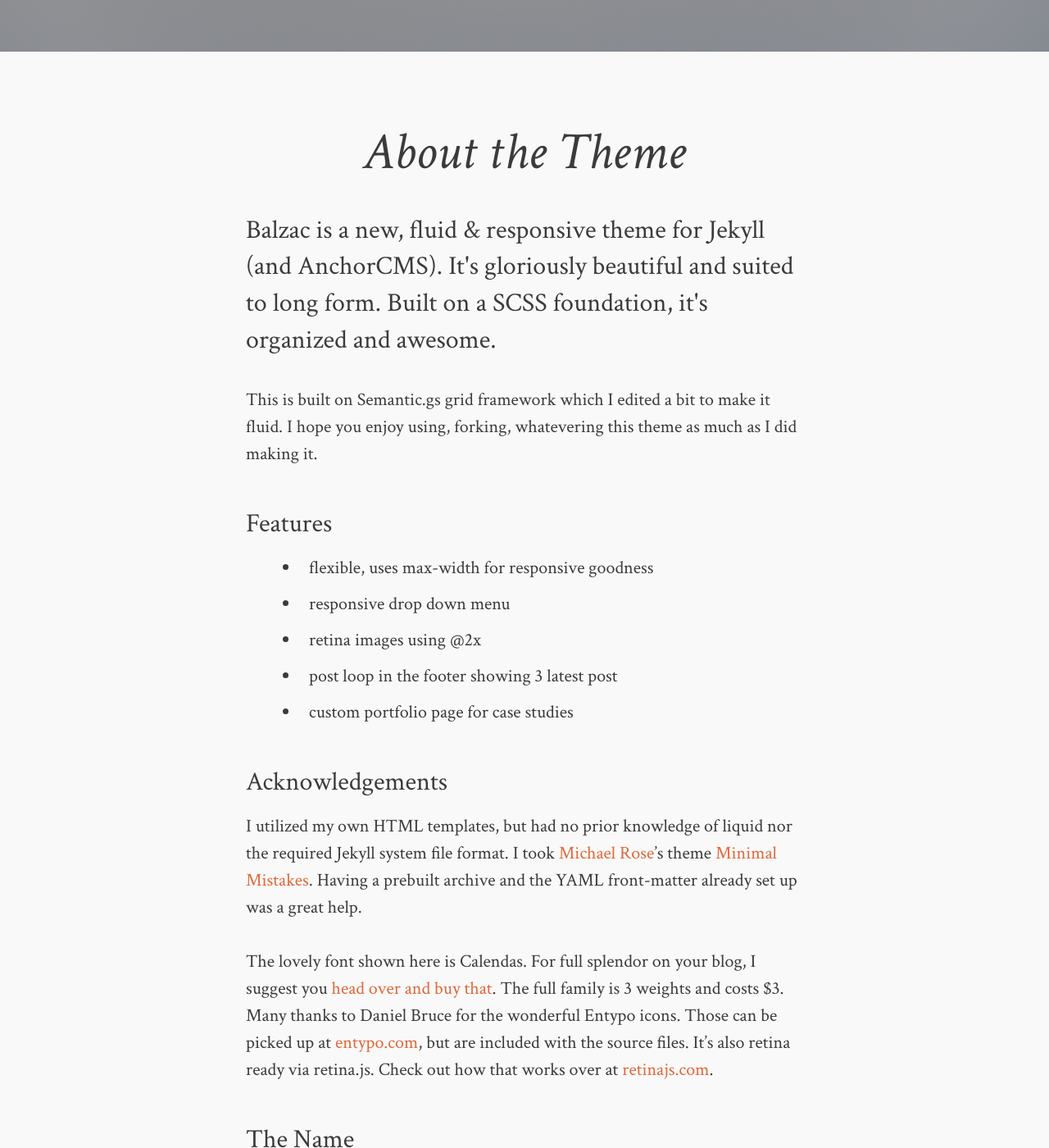
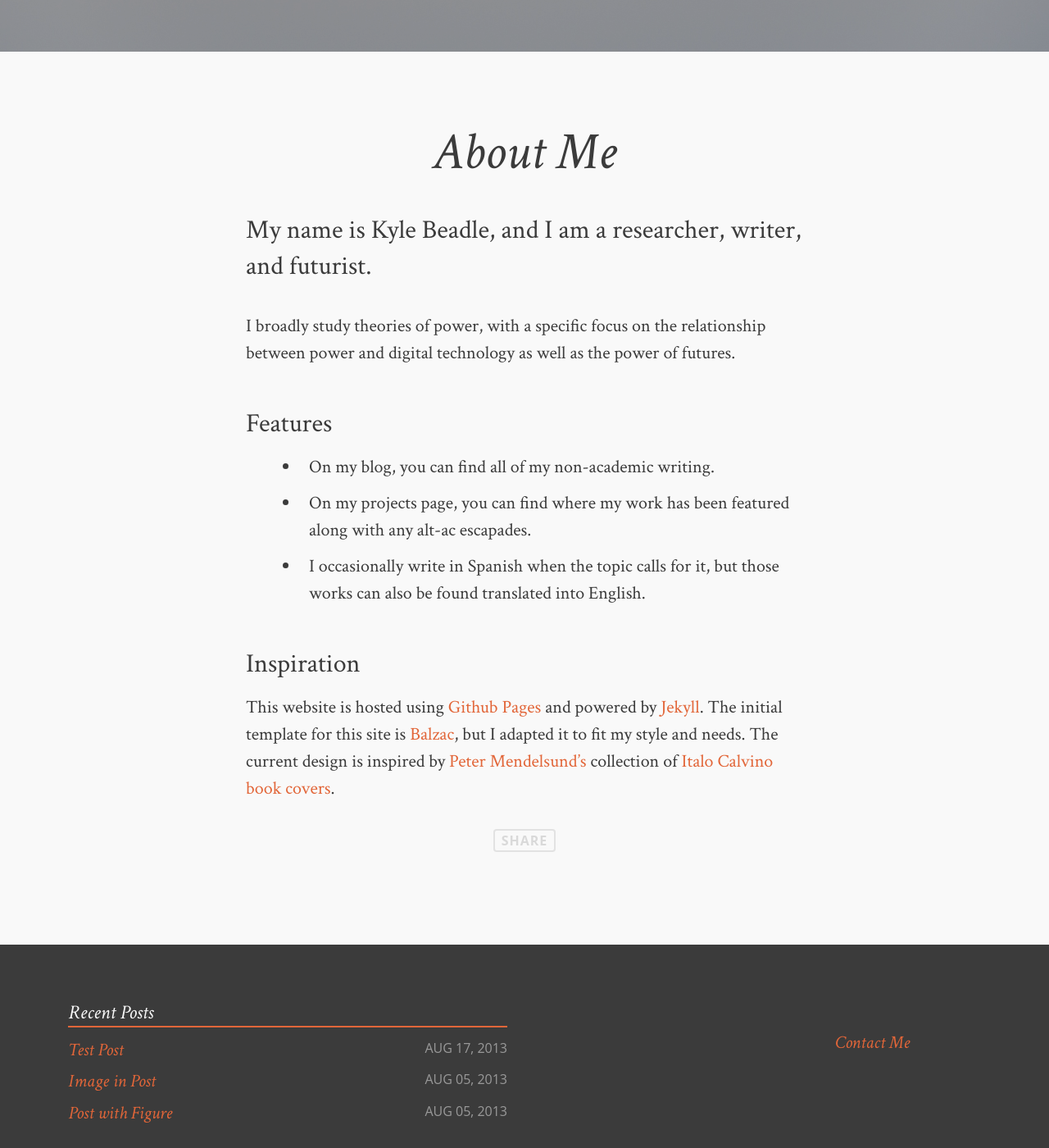
Before and after one commit to kbeadl/blog, a Jekyll site: the page built from about.md, in a window 1280 px wide and 1400 px high, scrolled down 487 px. Shown: the whole window at 82% size. Built offline with Jekyll 4.4.1, drawn with Linux system fonts in a browser that asks for light colours; comment, search, counter and statistics services are not loaded; some of the changed text lies outside the part shown.

Commit message:
Update about.md

```diff
--- a/about.md
+++ b/about.md
@@ -1,26 +1,19 @@
 ---
 layout: post
 permalink: /about/index.html
-title: About the Theme
-description: Balzac is a new, fluid & responsive theme for Jekyll (and AnchorCMS). It's gloriously beautiful and suited to long form. Built on a SCSS foundation, it's organized and awesome.
+title: About Me
+description: My name is Kyle Beadle, and I am a researcher, writer, and futurist.
 tags: [about, Jekyll, theme, responsive]
 image:
   feature: soft-trees.jpg
 ---
 
-This is built on Semantic.gs grid framework which I edited a bit to make it fluid. I hope you enjoy using, forking, whatevering this theme as much as I did making it.
+I broadly study theories of power, with a specific focus on the relationship between power and digital technology as well as the power of futures.
 
 ### Features
-* flexible, uses max-width for responsive goodness
-* responsive drop down menu
-* retina images using @2x
-* post loop in the footer showing 3 latest post
-* custom portfolio page for case studies
+* On my blog, you can find all of my non-academic writing.
+* On my projects page, you can find where my work has been featured along with any alt-ac escapades.
+* I occasionally write in Spanish when the topic calls for it, but those works can also be found translated into English.
 
-### Acknowledgements
-I utilized my own HTML templates, but had no prior knowledge of liquid nor the required Jekyll system file format. I took [Michael Rose](http://twitter.com/mmistakes)'s theme [Minimal Mistakes](http://mmistakes.github.io/minimal-mistakes/). Having a prebuilt archive and the YAML front-matter already set up was a great help.
-
- The lovely font shown here is Calendas. For full splendor on your blog, I suggest you [head over and buy that](http://calendasplus.com/). The full family is 3 weights and costs $3. Many thanks to Daniel Bruce for the wonderful Entypo icons. Those can be picked up at [entypo.com](http://entypo.com), but are included with the source files. It's also <b>retina ready</b> via retina.js. Check out how that works over at [retinajs.com](http://retinajs.com).
-
-### The Name
-Balzac was a famous writer, known for his beautiful prose. I read some Balzac in school, but mostly feel comfort in the name of my favorite coffee shop in Stratford, Ontario.
+### Inspiration
+This website is hosted using [Github Pages](https://pages.github.com/) and powered by [Jekyll](https://jekyllrb.com/). The initial template for this site is [Balzac](https://github.com/ColeTownsend/Balzac-for-Jekyll), but I adapted it to fit my style and needs. The current design is inspired by [Peter Mendelsund's](https://www.petermendelsund.com/) collection of [Italo Calvino book covers](https://www.goodreads.com/list/show/119677.Italo_Calvino_Harcourt_Peter_Mendelsund_Covers_).
```
